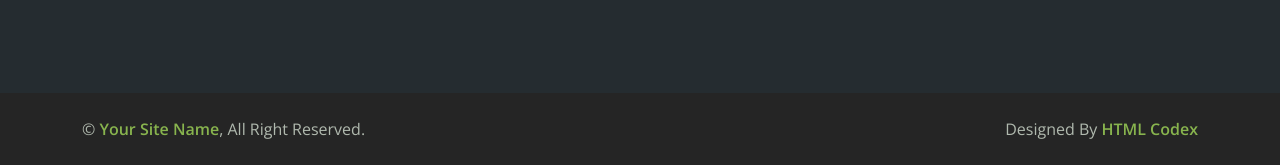
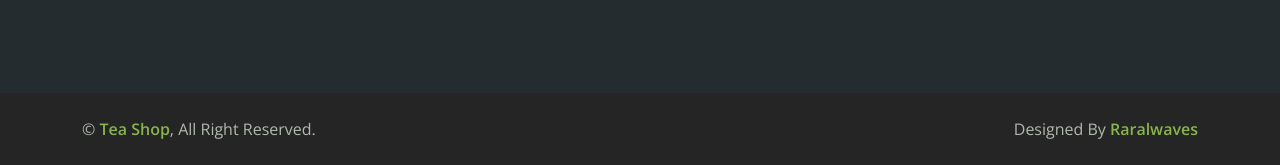
Before and after one commit to vanonshati/TEA_SHOP, a plain HTML site: page blog.html in a window 1280 px wide. Shown: the part 1394-1559 px from the top of the page. Drawn offline with nearby package versions, Linux system fonts and the light colour scheme.

Commit message:
Update blog.html

```diff
--- a/blog.html
+++ b/blog.html
@@ -166,11 +166,11 @@
         <div class="container">
             <div class="row">
                 <div class="col-md-6 text-center text-md-start mb-3 mb-md-0">
-                    &copy; <a class="fw-medium" href="#">Your Site Name</a>, All Right Reserved.
+                      &copy; <a class="fw-medium" href="#">Tea Shop</a>, All Right Reserved.
                 </div>
                 <div class="col-md-6 text-center text-md-end">
-                    <!--/*** This template is free as long as you keep the footer author’s credit link/attribution link/backlink. If you'd like to use the template without the footer author’s credit link/attribution link/backlink, you can purchase the Credit Removal License from "https://htmlcodex.com/credit-removal". Thank you for your support. ***/-->
-                    Designed By <a class="fw-medium" href="https://htmlcodex.com">HTML Codex</a>
+
+                    Designed By <a class="fw-medium" href="https://raralwavessolutions.co.ke/">Raralwaves</a>
                 </div>
             </div>
         </div>
```
